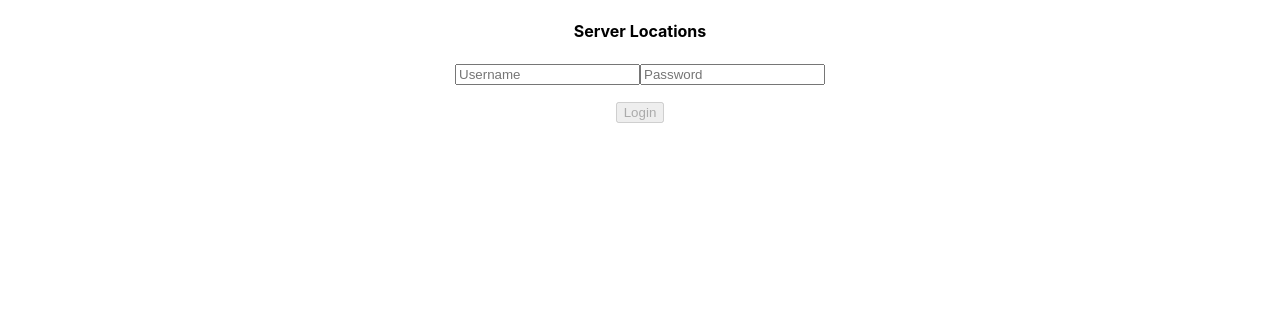
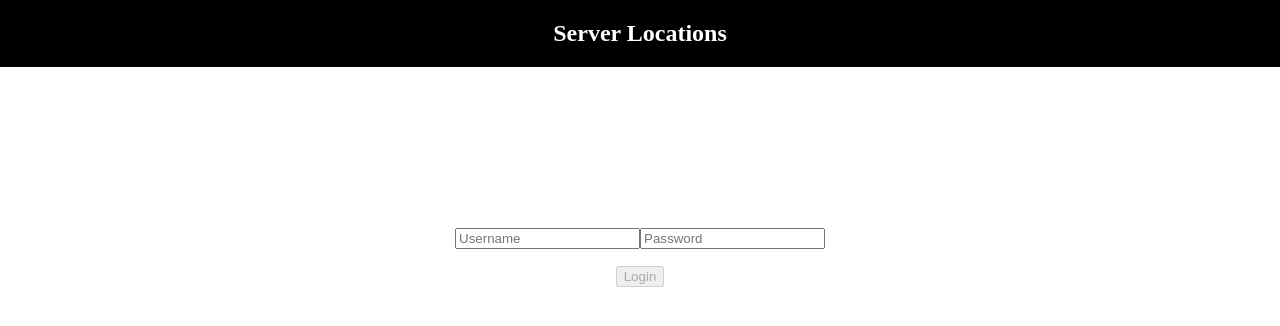
Before and after one commit to karpss/react-authentication, a React (Create React App) app: page / in a window 1280 px wide. Shown: the top 326 px of the page. Built offline with nearby package versions, Linux system fonts and the light colour scheme.

Commit message:
Navbar and logout button styled

```diff
--- a/src/App.css
+++ /dev/null
@@ -1,38 +0,0 @@
-.App {
-  text-align: center;
-}
-
-.App-logo {
-  height: 40vmin;
-  pointer-events: none;
-}
-
-@media (prefers-reduced-motion: no-preference) {
-  .App-logo {
-    animation: App-logo-spin infinite 20s linear;
-  }
-}
-
-.App-header {
-  background-color: #282c34;
-  min-height: 100vh;
-  display: flex;
-  flex-direction: column;
-  align-items: center;
-  justify-content: center;
-  font-size: calc(10px + 2vmin);
-  color: white;
-}
-
-.App-link {
-  color: #61dafb;
-}
-
-@keyframes App-logo-spin {
-  from {
-    transform: rotate(0deg);
-  }
-  to {
-    transform: rotate(360deg);
-  }
-}
--- /dev/null
+++ b/src/App.module.css
@@ -0,0 +1,3 @@
+.app {
+  text-align: center;
+}
--- a/src/App.tsx
+++ b/src/App.tsx
@@ -1,6 +1,6 @@
 /* eslint-disable */
 import React,{useEffect, useState} from "react";
-import "./App.css";
+import styles from './App.module.css';
 import Navbar from "./components/Navbar/Navbar"
 import Login from "./components/Login/Login";
 import DataList from "./components/DataList/DataList";
@@ -39,7 +39,7 @@ function App() {
   }
   console.log(token);
   return (
-    <div className="App">
+    <div className={styles.app}>
       <Navbar loggedIn={!!token}/>
       {token ? (
         <DataList />
--- /dev/null
+++ b/src/components/Login/Login.module.css
@@ -0,0 +1,7 @@
+.loginForm{
+    display:flex;
+    align-items: center;
+    justify-content: center;
+    flex-direction: column;
+    margin-top: 10em;
+}
--- a/src/components/Login/Login.tsx
+++ b/src/components/Login/Login.tsx
@@ -1,5 +1,6 @@
 /* eslint-disable */
-import React, {useState, useEffect, useCallback} from 'react'
+import React, {useState, useEffect, useCallback} from 'react';
+import styles from './Login.module.css';
 
 type LoginProps = {
     onSubmit: (username: string, password: string) => void;
@@ -37,7 +38,7 @@ function Login({onSubmit, loginErrorMessage}: LoginProps) {
       //console.log(username);
       //console.log(password);
     return (
-      <div className='loginForm'>
+      <div className={styles.loginForm}>
         <form onSubmit={(e) => handleSubmit(e)}>
         <input
         type="text"
--- /dev/null
+++ b/src/components/Navbar/Navbar.module.css
@@ -0,0 +1,22 @@
+.navbar{
+    margin-top: 0em;
+    display:flex;
+    align-items: center;
+    justify-content: center;
+    flex-direction: column;
+    background-color: black;
+}
+
+.header{
+    color: #fff;
+    font-family: cursive;
+}
+
+.logoutButton{
+position:absolute;
+width:100px;
+padding:10px;
+background-color:whitesmoke;
+right: 0px;
+
+}
--- a/src/components/Navbar/Navbar.tsx
+++ b/src/components/Navbar/Navbar.tsx
@@ -2,6 +2,7 @@
 import React from 'react';
 import {tokenReset} from "../../redux/authorizationSlice";
 import {useAppDispatch} from "../../hooks/typeManagementHook";
+import styles from './Navbar.module.css';
 
 type NavbarProps = {
 loggedIn: boolean;
@@ -16,9 +17,9 @@ function Navbar({loggedIn}: NavbarProps) {
   };
 
   return (
-    <div className="navbar-container">
-      <h4>Server Locations</h4>
-      {loggedIn && <button onClick={logOut}>Log Out</button>}
+    <div className={styles.navbar}>
+      <h2 className={styles.header}>Server Locations</h2>
+      {loggedIn && <button className={styles.logoutButton} onClick={logOut}>Log Out</button>}
     </div>
   );
 }
```
